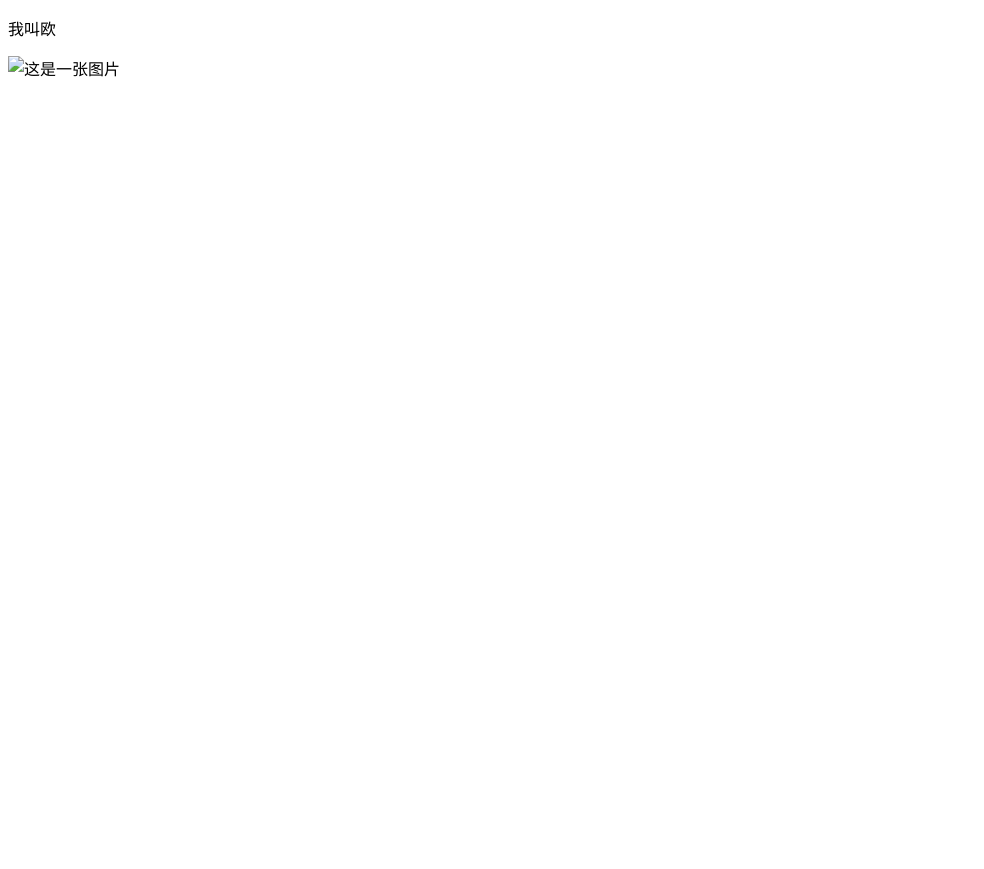
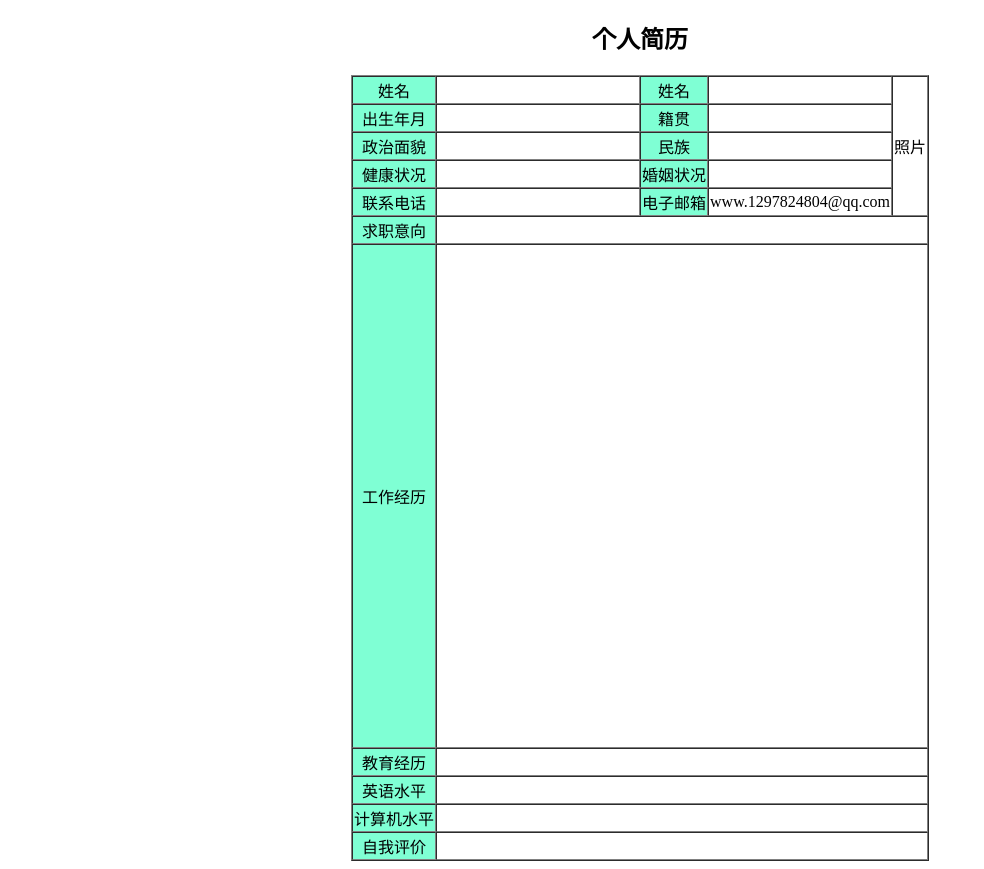
Before and after one commit to oxlsunny/oxlsunny.github.io, a plain HTML site: page index.html in a window 1280 px wide. Shown: the whole page, without its empty margins (0-984 px from the left). Before the commit the page ends 800 px from the top, so only its background shows below. Drawn offline with Linux system fonts and the light colour scheme.

Commit message:
Update index.html

```diff
--- a/index.html
+++ b/index.html
@@ -1,12 +1,77 @@
 <!DOCTYPE html>
+<html>
+	<head>
+		<meta charset="utf-8">
+		<title></title>
+	</head>
+	<body>
+		<h2 align="center">个人简历</h2>
+		<table  border="1"align="center" cellspacing="0" >
+			<tr align="center" valign="center" >
+				<td bgcolor="aquamarine">姓名</td>
+				<td width="200"></td>
+				<td bgcolor="aquamarine">姓名</td>
+				<td></td>
+				<td rowspan="5" >照片</td>
+			</tr>
+			<tr align="center" valign="center">
+				<td bgcolor="aquamarine">出生年月</td>
+				<td></td>
+				<td bgcolor="aquamarine">籍贯</td>
+				<td></td>
 
-<html lang="en" >
-<head>
-    <meta charset="utf-8" />
-    <title>我的网站</title>
-</head>
-<body>
-    <p>我叫欧</p>
-    <img src="pic/img.jpg" alt="这是一张图片" />
-</body>
+			</tr>
+			<tr align="center" valign="center" >
+				<td bgcolor="aquamarine">政治面貌</td>
+				<td></td>
+				<td bgcolor="aquamarine">民族</td>
+				<td></td>
+
+			</tr>
+			<tr align="center" valign="center">
+				<td bgcolor="aquamarine">健康状况</td>
+				<td></td>
+				<td bgcolor="aquamarine">婚姻状况</td>
+				<td></td>
+
+			</tr>
+			<tr align="center" valign="center">
+				<td bgcolor="aquamarine" bgcolor="aquamarine">联系电话</td>
+				<td></td>
+				<td bgcolor="aquamarine" bgcolor="aquamarine">电子邮箱</td>
+				<td> www.1297824804@qq.com</td>
+
+			</tr>
+			<tr align="center" valign="center">
+				<td bgcolor="aquamarine" bgcolor="aquamarine">求职意向</td>
+				<td colspan="4"></td>
+
+			</tr>
+			<tr align="center" valign="center" >
+				<td height="500" bgcolor="aquamarine">工作经历</td>
+				<td colspan="4"></td>
+
+			</tr>
+			<tr align="center" valign="center">
+				<td bgcolor="aquamarine">教育经历</td>
+				<td colspan="4"></td>
+
+			</tr>
+			<tr align="center" valign="center">
+				<td bgcolor="aquamarine">英语水平</td>
+				<td colspan="4"></td>
+
+			</tr>
+			<tr align="center" valign="center">
+				<td bgcolor="aquamarine">计算机水平</td>
+				<td colspan="4"></td>
+
+			</tr>
+			<tr align="center" valign="center">
+				<td bgcolor="aquamarine">自我评价</td>
+				<td colspan="4"></td>
+
+			</tr>
+		</table>
+	</body>
 </html>
```
